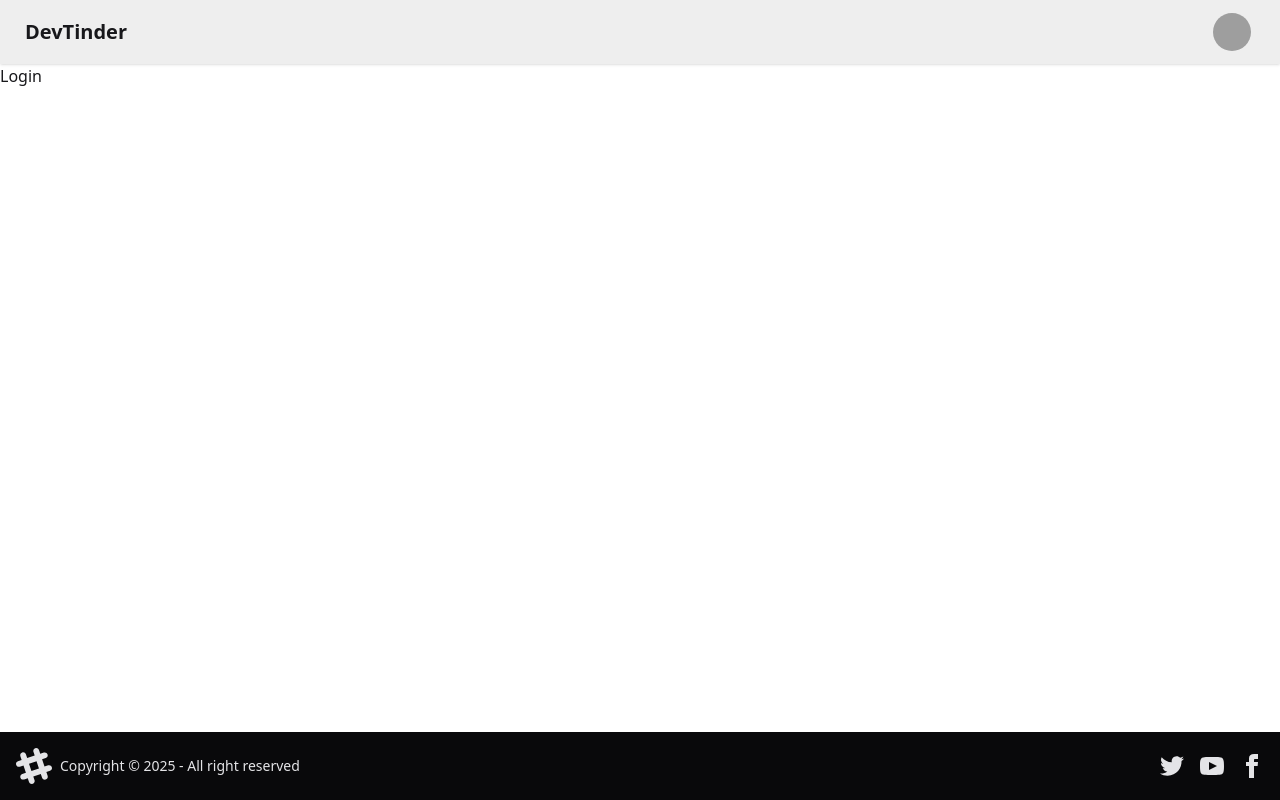
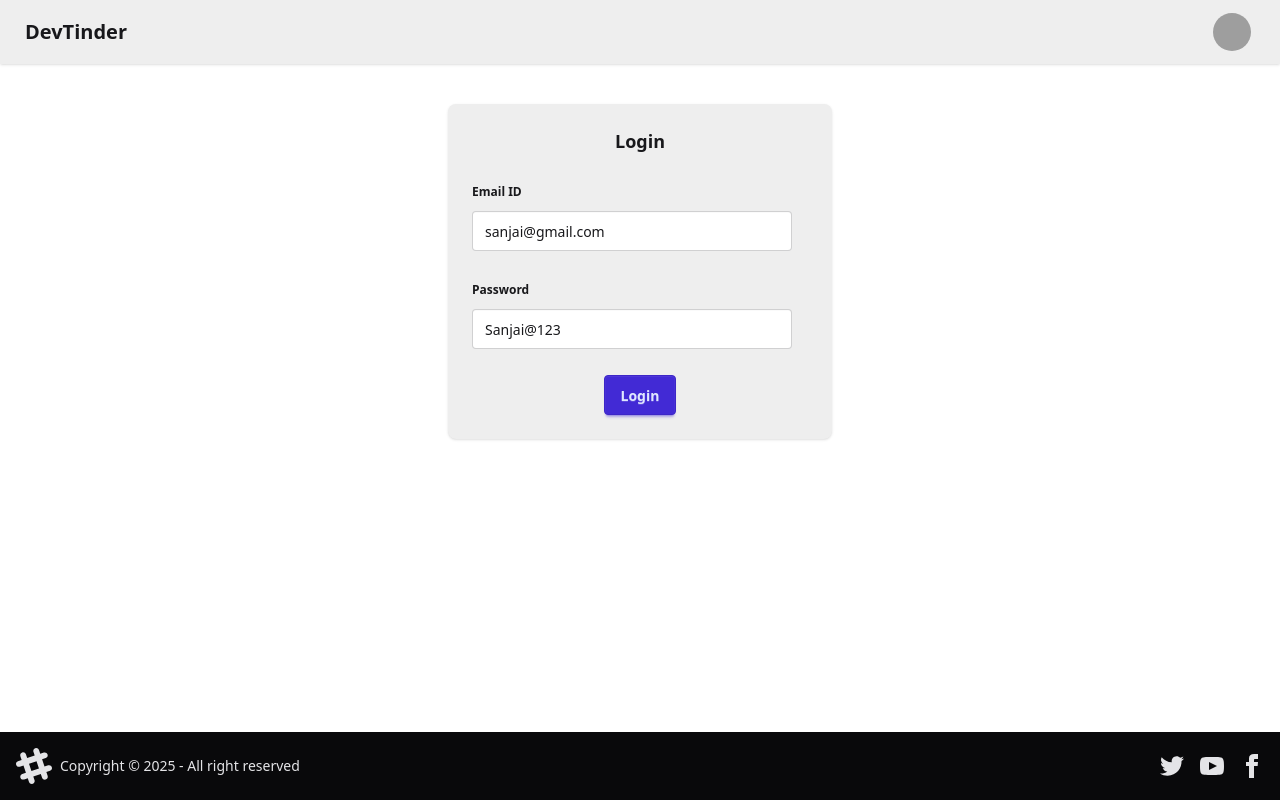
Before and after one commit to jsanjaikumar/DevTinder-WEB, a React (Vite) app: page /login in a window 1280 px wide. Built offline with nearby package versions, Linux system fonts and the light colour scheme; grey boxes are pictures that could not be loaded.

Commit message:
connect frontend to backend to make API call to get cookies

```diff
--- a/package.json
+++ b/package.json
@@ -10,6 +10,7 @@
     "preview": "vite preview"
   },
   "dependencies": {
+    "axios": "^1.11.0",
     "react": "^19.1.1",
     "react-dom": "^19.1.1",
     "react-router-dom": "^7.8.2"
--- a/src/Login.jsx
+++ b/src/Login.jsx
@@ -1,9 +1,65 @@
-import React from 'react'
+import { useState } from 'react'
+import axios from "axios"
 
 const Login = () => {
+  const [emailId, setEmailId]= useState("sanjai@gmail.com")
+  const [password, setPassword] = useState("Sanjai@123")
+
+  const handleLogin = async () =>{
+    try{
+      const res = await axios.post("http://localhost:3000/login", {
+        emailId,
+        password,
+      },
+      {withCredentials: true} //for backend cookies fetch in frontend express js cors() package t work
+    );
+  }catch(err){
+    console.log(err);
+  }
+
+  }
+
   return (
-    <div>Login</div>
-  )
+    <>
+      <div className="flex justify-center my-10">
+        <div className="card bg-base-300 w-96 shadow-sm">
+          <div className="card-body">
+            <h2 className="card-title justify-center ">Login</h2>
+            <div>
+              <label className="fieldset my-2">
+                <legend className="fieldset-legend">Email ID </legend>
+                <input
+                  type="text"
+                  value={emailId}
+                  className="input"
+                  onChange={(e) => setEmailId(e.target.value)}
+                />
+                <p className="label"></p>
+              </label>
+              <label className="fieldset my-2 ">
+                <legend className="fieldset-legend">Password </legend>
+                <input
+                  type="text"
+                  value={password}
+                  className="input"
+                  onChange={(e) => setPassword(e.target.value)}
+                />
+                <p className="label"></p>
+              </label>
+            </div>
+            <div className="card-actions flex justify-center">
+              <button
+                className="btn btn-primary flex justify-center"
+                onClick={handleLogin}
+              >
+                Login
+              </button>
+            </div>
+          </div>
+        </div>
+      </div>
+    </>
+  );
 }
 
 export default Login
```
Also changed, not shown: 2 other files (tests, documents, lock files or other folders).
